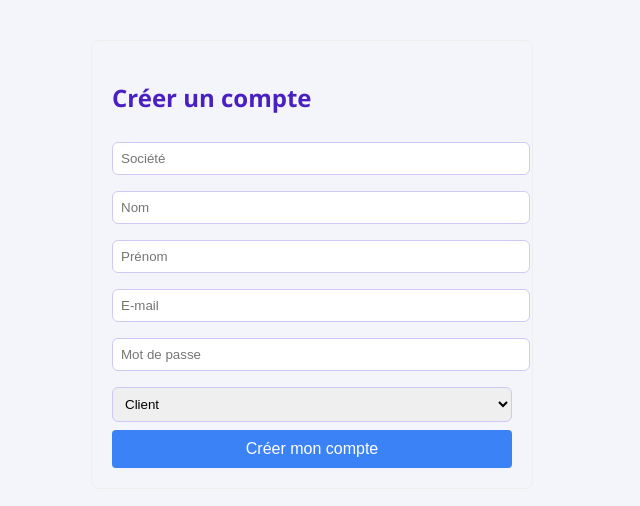
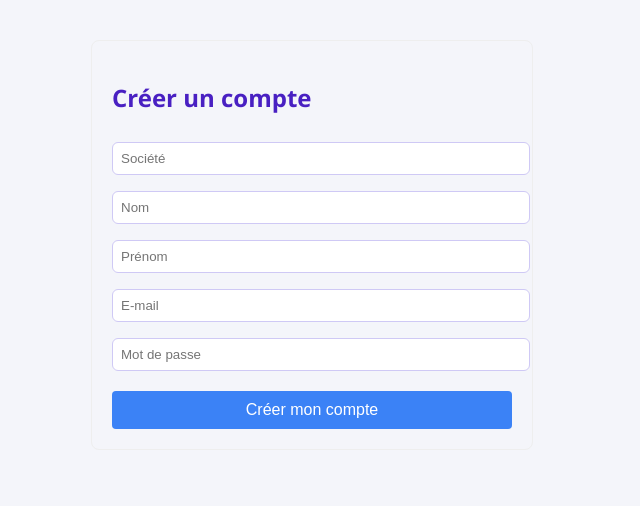
Before and after one commit to OneOffsas/claimoneoff-front02, a Next.js app: page /register in a window 1280 px wide. Shown: the top 506 px of the page, without its empty margins (328-968 px from the left). Built offline with nearby package versions, Linux system fonts and the light colour scheme.

Commit message:
Update register.js

```diff
--- a/pages/register.js
+++ b/pages/register.js
@@ -6,7 +6,6 @@ export default function Register() {
   const [prenom, setPrenom] = useState("");
   const [email, setEmail] = useState("");
   const [password, setPassword] = useState("");
-  const [role, setRole] = useState("Client");
   const [message, setMessage] = useState("");
   const [loading, setLoading] = useState(false);
 
@@ -18,12 +17,22 @@ export default function Register() {
       const res = await fetch("/api/register", {
         method: "POST",
         headers: { "Content-Type": "application/json" },
-        body: JSON.stringify({ societe, nom, prenom, email, password, role }),
+        body: JSON.stringify({
+          societe,
+          nom,
+          prenom,
+          email,
+          password
+        }),
       });
       const data = await res.json();
       if (data.status === "success") {
         setMessage("Compte créé avec succès !");
-        setSociete(""); setNom(""); setPrenom(""); setEmail(""); setPassword("");
+        setSociete("");
+        setNom("");
+        setPrenom("");
+        setEmail("");
+        setPassword("");
       } else {
         setMessage(data.message || "Erreur lors de la création du compte");
       }
@@ -74,15 +83,32 @@ export default function Register() {
           required
           style={{ width: "100%", margin: "8px 0", padding: 8 }}
         />
-        <select value={role} onChange={(e) => setRole(e.target.value)} style={{ width: "100%", margin: "8px 0", padding: 8 }}>
-          <option value="Client">Client</option>
-          <option value="Admin">Admin</option>
-        </select>
-        <button type="submit" disabled={loading} style={{ width: "100%", padding: 10, background: "#3b82f6", color: "white", border: "none", borderRadius: 4 }}>
+        <button
+          type="submit"
+          disabled={loading}
+          style={{
+            width: "100%",
+            padding: 10,
+            background: "#3b82f6",
+            color: "white",
+            border: "none",
+            borderRadius: 4,
+            marginTop: 12
+          }}
+        >
           {loading ? "Création en cours..." : "Créer mon compte"}
         </button>
       </form>
-      {message && <div style={{ marginTop: 16, color: message.startsWith("Compte") ? "green" : "red" }}>{message}</div>}
+      {message && (
+        <div
+          style={{
+            marginTop: 16,
+            color: message.startsWith("Compte") ? "green" : "red"
+          }}
+        >
+          {message}
+        </div>
+      )}
     </div>
   );
 }
```
